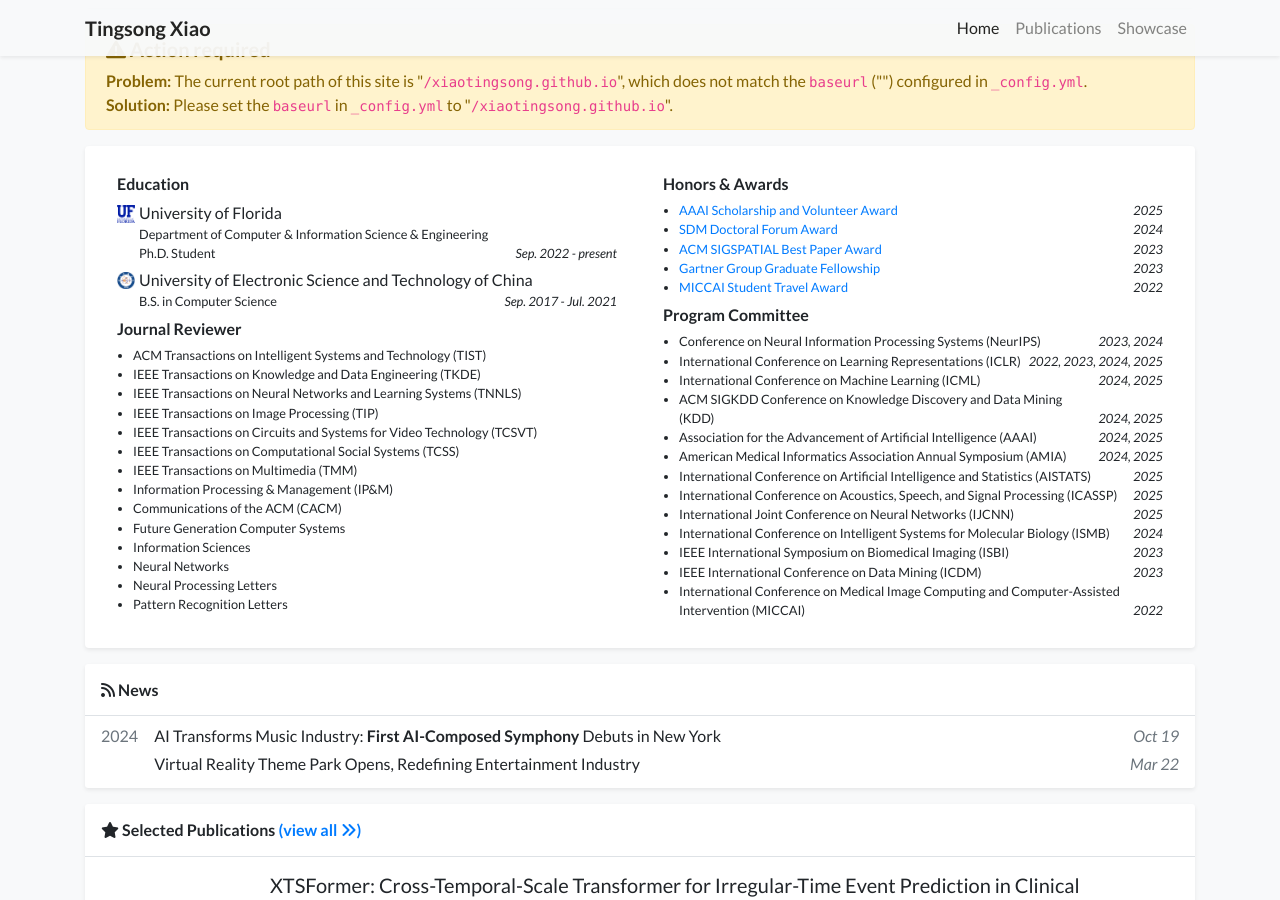
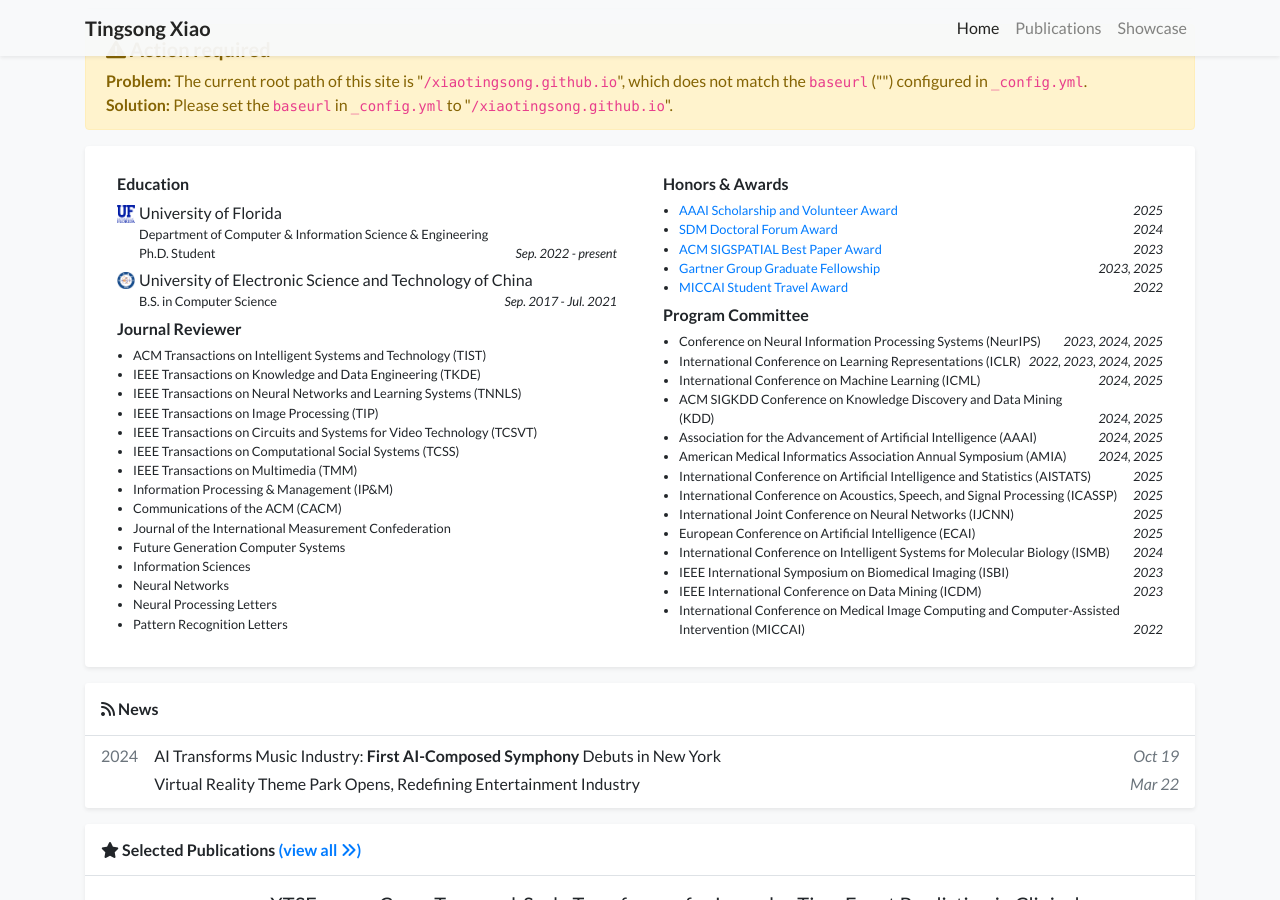
Before and after one commit to xiaotingsong/xiaotingsong.github.io, a Jekyll site: the page built from index.html, in a window 1280 px wide and 900 px high, scrolled down 595 px. Built offline with Jekyll 4.4.1, drawn with Linux system fonts in a browser that asks for light colours; nearby versions of some CDN libraries; a style sheet for code colours, icons or effects is not loaded.

Commit message:
Update profile.yml

```diff
--- a/_data/profile.yml
+++ b/_data/profile.yml
@@ -53,13 +53,13 @@
 - name: <a href="https://sigspatial2023.sigspatial.org/awards/" target="_blank">ACM SIGSPATIAL Best Paper Award</a>
   date: 2023
 - name: <a href="https://www.uff.ufl.edu/giving-opportunities/008073-gartner-group-graduate-fellowship//" target="_blank">Gartner Group Graduate Fellowship</a>
-  date: 2023
+  date: 2023, 2025
 - name: <a href="https://conferences.miccai.org/2022/en/MICCAI-2022-STUDENT-TRAVEL-AWARDS.html" target="_blank">MICCAI Student Travel Award</a>
   date: 2022
 
 service_pc:
 - name: Conference on Neural Information Processing Systems (NeurIPS)
-  date: 2023, 2024
+  date: 2023, 2024, 2025
 - name: International Conference on Learning Representations (ICLR)
   date: 2022, 2023, 2024, 2025
 - name: International Conference on Machine Learning (ICML)
@@ -75,6 +75,8 @@
 - name: International Conference on Acoustics, Speech, and Signal Processing (ICASSP)
   date: 2025
 - name: International Joint Conference on Neural Networks (IJCNN)
+  date: 2025
+- name: European Conference on Artificial Intelligence (ECAI)
   date: 2025
 - name: International Conference on Intelligent Systems for Molecular Biology (ISMB)
   date: 2024
@@ -96,6 +98,7 @@
 - name: IEEE Transactions on Multimedia (TMM)
 - name: Information Processing & Management (IP&M)
 - name: Communications of the ACM (CACM)
+- name: Journal of the International Measurement Confederation
 - name: Future Generation Computer Systems
 - name: Information Sciences
 - name: Neural Networks
```
